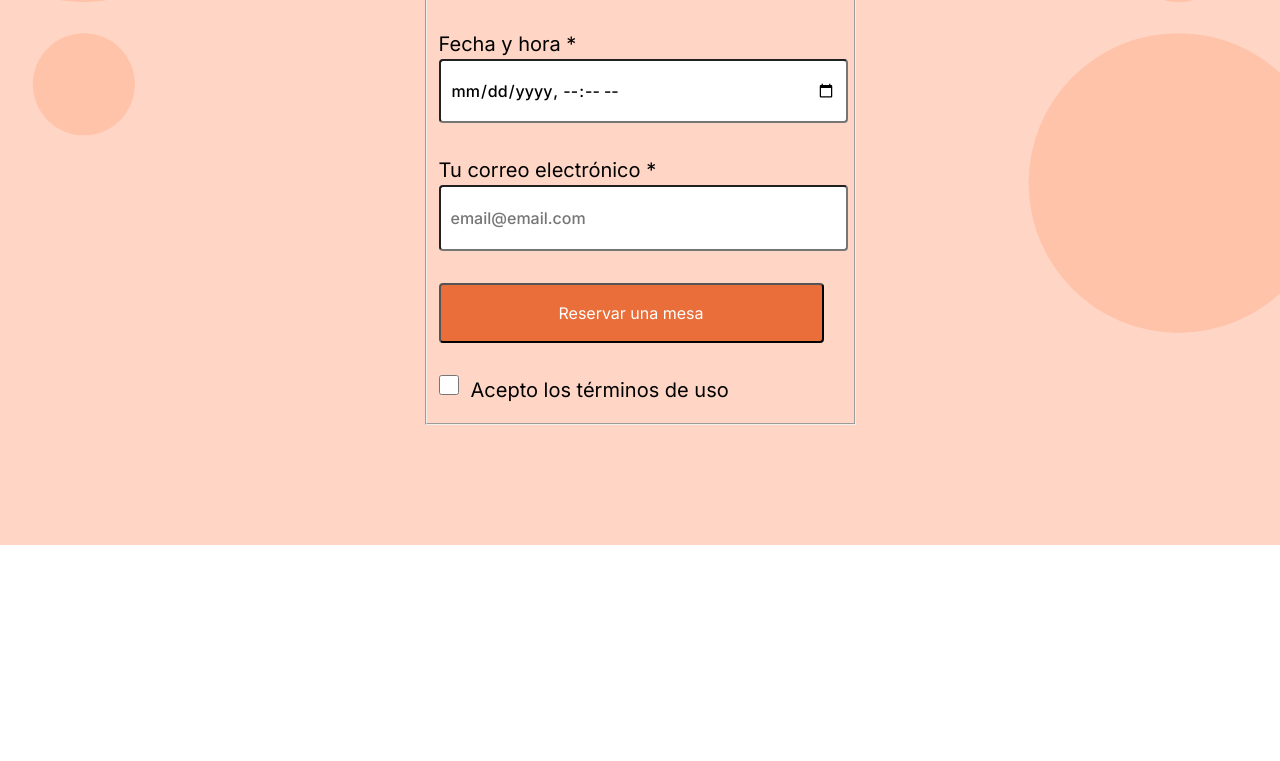
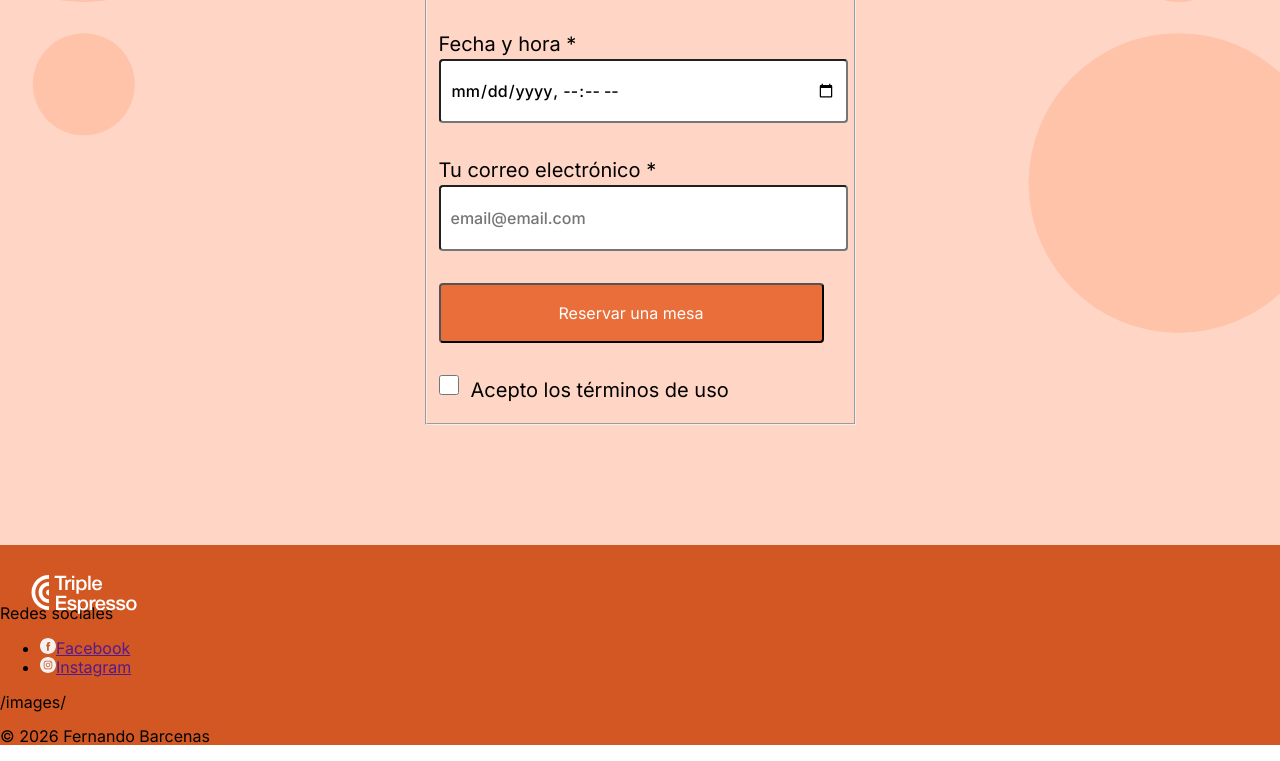
Before and after one commit to FERNYX12/web_project_coffeeshop_es, a plain HTML site: page index.html in a window 1280 px wide. Shown: the part 1303-2064 px from the top of the page. Before the commit the page ends 1848 px from the top, so only its background shows below. Drawn offline with Linux system fonts and the light colour scheme.

Commit message:
add footer information and footer background color

```diff
--- a/index.html
+++ b/index.html
@@ -99,7 +99,22 @@
         </main>
 
         <footer class="footer">
-            <section id="contact"></section>
+            <section id="contact">
+              <div class="circle"></div>
+              <div class="social-media">
+                <img src="images/logo_coffeeshop_light.svg" alt="svg" class="logo">
+                <p>Redes sociales</p>
+                <ul class="social-media-nav">
+                  <li class="social-media-links"> <a href="" class="social-media-link"> <img src="/images/facebook_white.svg" alt="Facebook-icon"  class="social-media-icon">Facebook</a></li>
+                  <li class="social-media-links"> <a href="" class="social-media-link"> <img src="/images/instagram_white.svg" alt="Instagram-icon/" class="social-media-icon">Instagram</a></li>
+                </ul>/images/
+              </div>
+            </section>
+            <div class="copyright">
+              <p>© 2026 Fernando Barcenas</p>
+            </div>
         </footer>
+
+
     </body>
 </html>
--- a/styles/style.css
+++ b/styles/style.css
@@ -161,10 +161,7 @@ body {
 }
 
 .form {
-  /*fuente*/
-
   /*flexbox*/
-  border: none;
   max-width: 385px;
   flex-direction: column;
 }
@@ -229,3 +226,6 @@ body {
 }
 
 /* ===FOOTER===*/
+.footer {
+  background-color: #d35722;
+}
```
